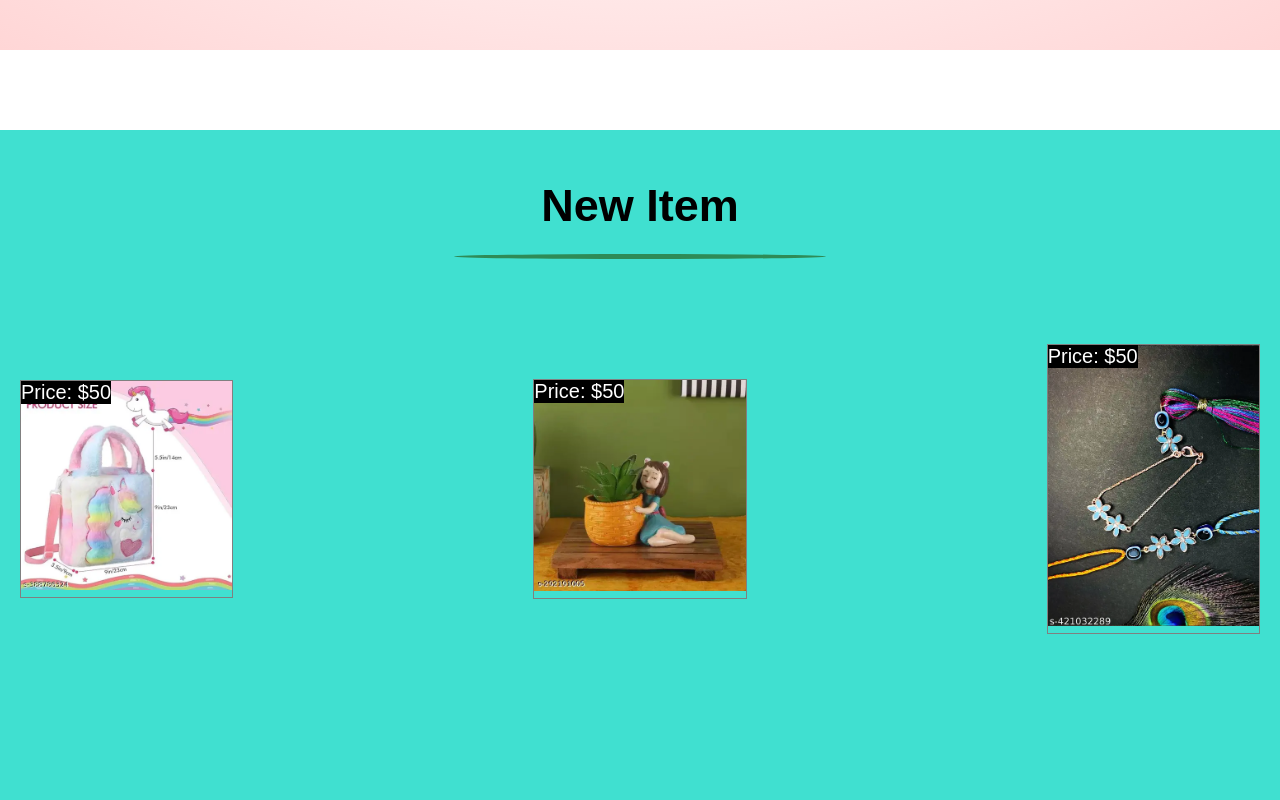
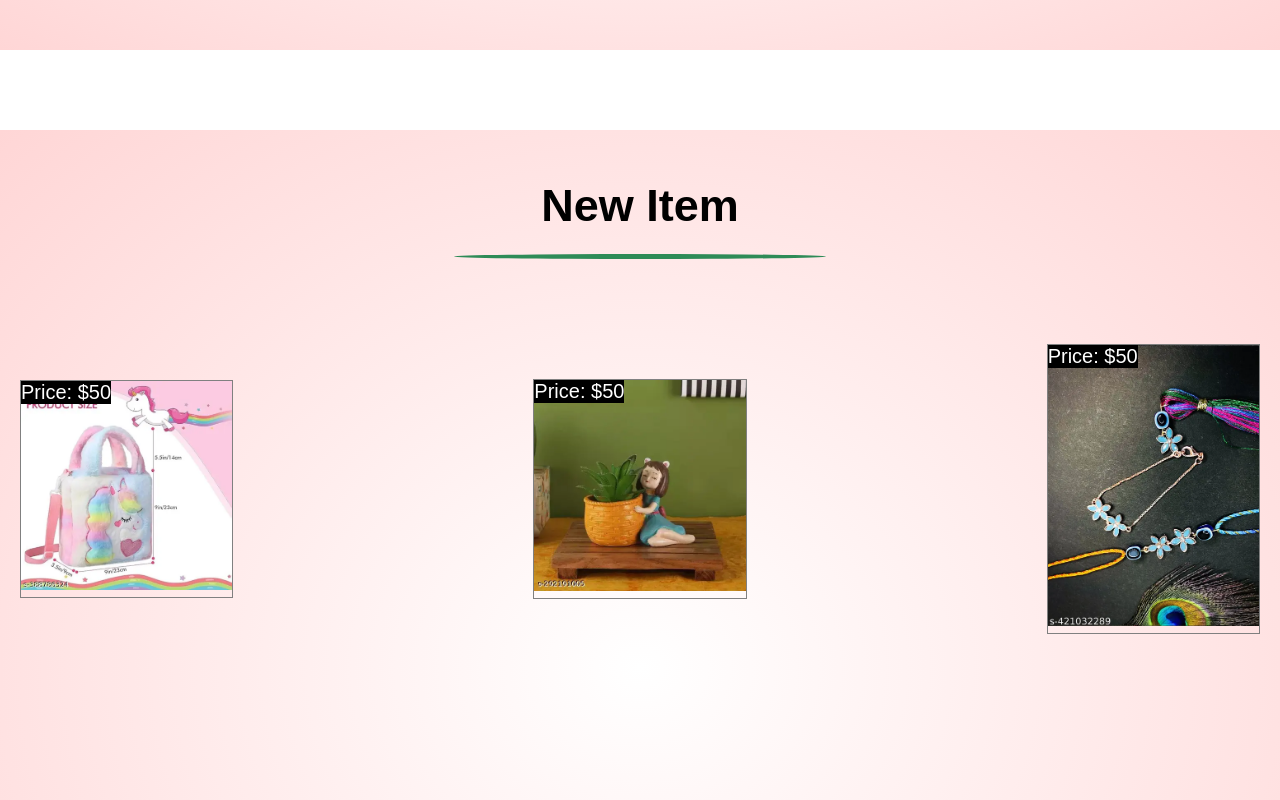
Before and after one commit to Bhavesh9586/bhaveshprajapati, a plain HTML site: page index.html in a window 1280 px wide. Shown: the part 580-1380 px from the top of the page. Drawn offline with Linux system fonts and the light colour scheme.

Commit message:
Update style.css

```diff
--- a/style.css
+++ b/style.css
@@ -219,7 +219,7 @@ button {
     border-radius: 50%;
 }
 section {
-    background: turquoise;
+       background: radial-gradient(#fff, #ffd6d6);
 }
 
 /* Media Queries for Responsiveness */
```
